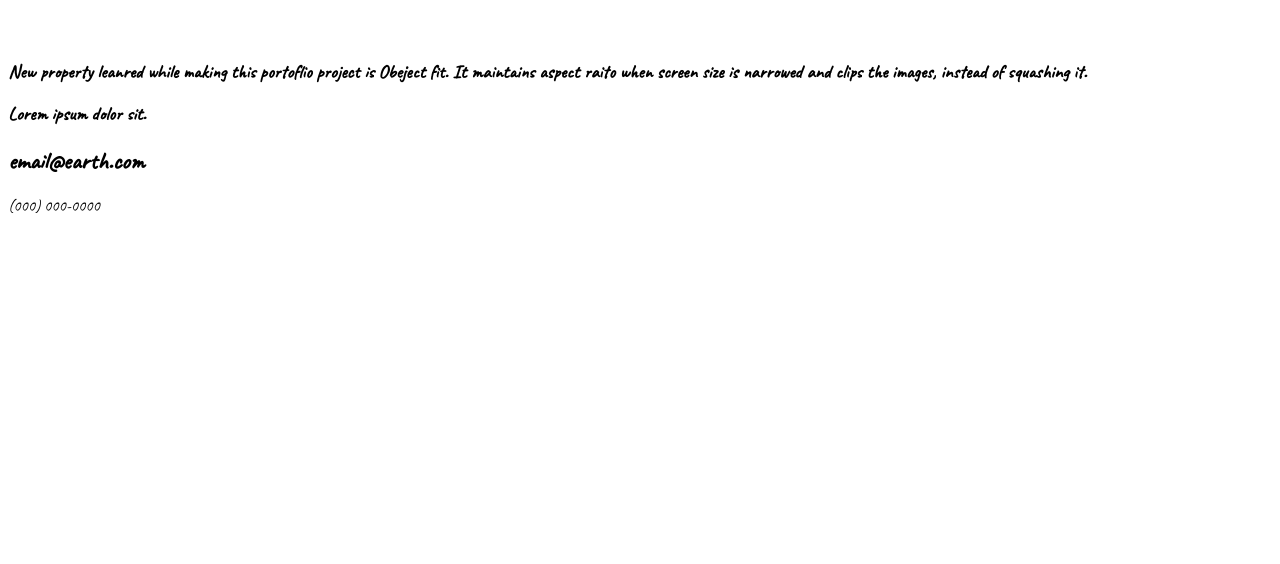
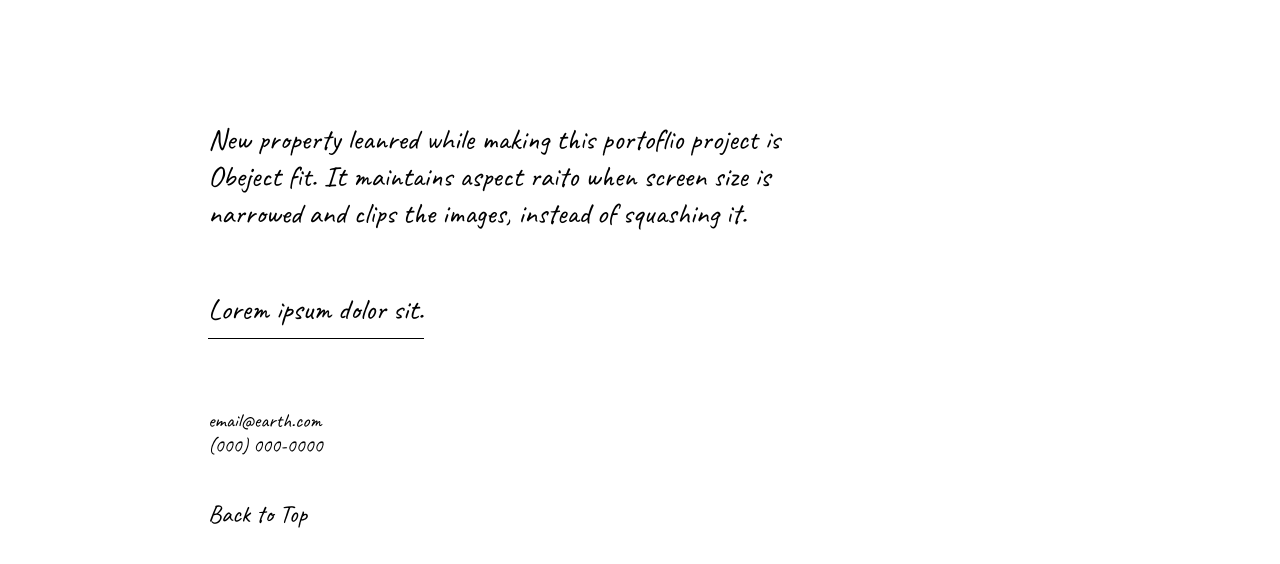
Before and after one commit to sun-n-y/photographyPortfolioWebsite, a plain HTML site: page index.html in a window 1280 px wide. Shown: the part 1928-2492 px from the top of the page. Before the commit the page ends 2152 px from the top, so only its background shows below. Drawn offline with Linux system fonts and the light colour scheme.

Commit message:
add styles to footer html structure

```diff
--- a/index.html
+++ b/index.html
@@ -13,15 +13,15 @@
     <link rel="stylesheet" href="./main.css" />
     <title>Ocean Pictures Portfolio</title>
   </head>
-  <body>
+  <body id="top">
     <!-- header and navbar -->
     <header class="navbar">
       <h1>Ocean Portfolio | Waves and Sunsets</h1>
       <nav class="top">
         <ul>
           <li><a href="" class="active">Home</a></li>
-          <li><a href="">About</a></li>
-          <li><a href="">Contact</a></li>
+          <li><a href="#about">About</a></li>
+          <li><a href="#contact">Contact</a></li>
         </ul>
       </nav>
     </header>
@@ -72,16 +72,21 @@
     </div>
     <!-- footer -->
     <footer>
-      <h3>
-        New property leanred while making this portoflio project is Obeject fit.
-        It maintains aspect raito when screen size is narrowed and clips the
-        images, instead of squashing it.
-      </h3>
-      <h3>Lorem ipsum dolor sit.</h3>
-      <div>
-        <h2>email@earth.com</h2>
-        (000) 000-0000
+      <div id="about" class="line1">
+        <h3>
+          New property leanred while making this portoflio project is Obeject
+          fit. It maintains aspect raito when screen size is narrowed and clips
+          the images, instead of squashing it.
+        </h3>
       </div>
+      <div class="line2">
+        <h3>Lorem ipsum dolor sit.</h3>
+      </div>
+      <div id="contact" class="line3">
+        <p>email@earth.com</p>
+        <p>(000) 000-0000</p>
+      </div>
+      <div class="btt"><a href="#top">Back to Top</a></div>
     </footer>
   </body>
 </html>
--- a/main.css
+++ b/main.css
@@ -65,4 +65,44 @@ a.active {
   padding: 20px;
 }
 
+img:hover {
+  opacity: 0.8;
+}
+
 /* footer */
+
+footer {
+  margin: 80px 20px 80px 200px;
+  font-size: 25px;
+  width: 40%;
+  min-width: 600px;
+}
+
+.line1 h3 {
+  font-weight: 400;
+}
+
+.line2 h3 {
+  display: inline-block;
+  border-bottom: 1px solid black;
+  font-weight: 400;
+  padding-bottom: 10px;
+}
+
+.line3 p {
+  margin: 0;
+  font-size: 20px;
+}
+
+.line3 {
+  margin-top: 40px;
+}
+
+.btt {
+  margin-top: 40px;
+}
+
+.btt a {
+  text-decoration: none;
+  color: black;
+}
```
